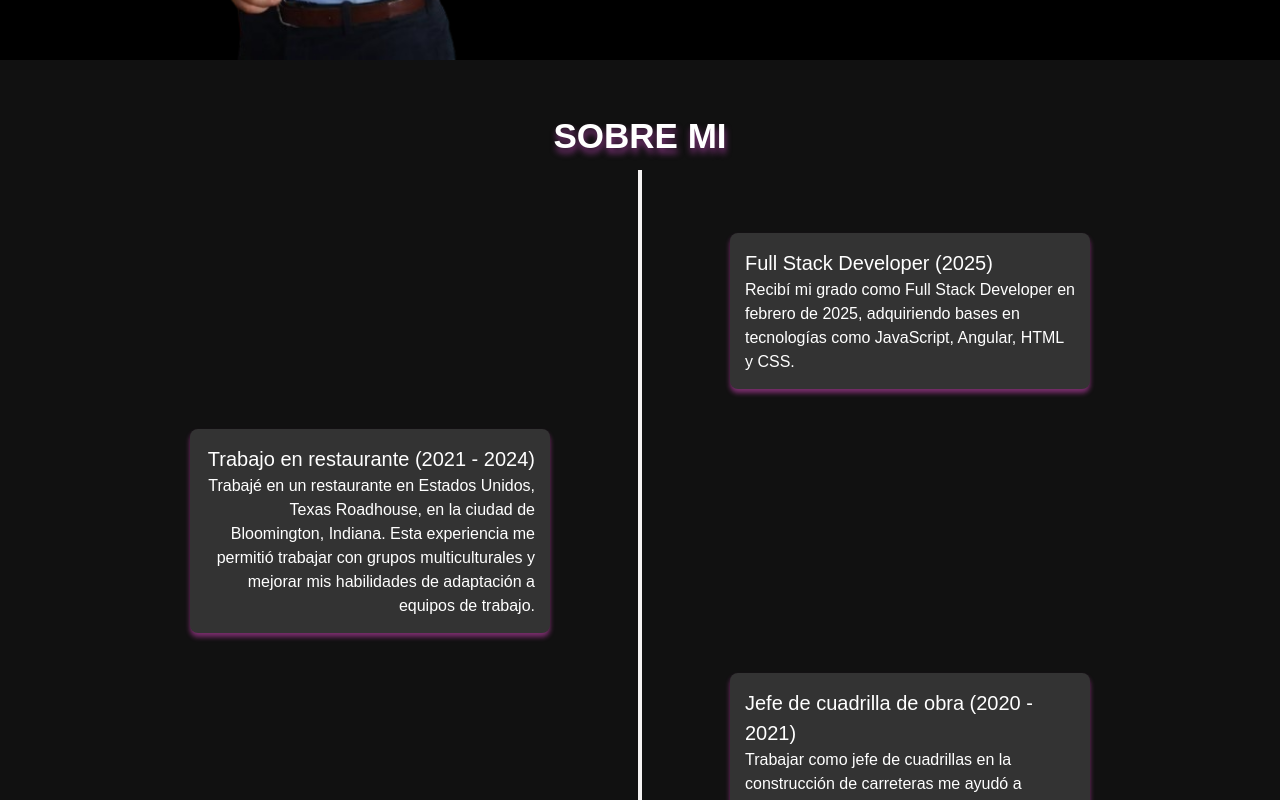
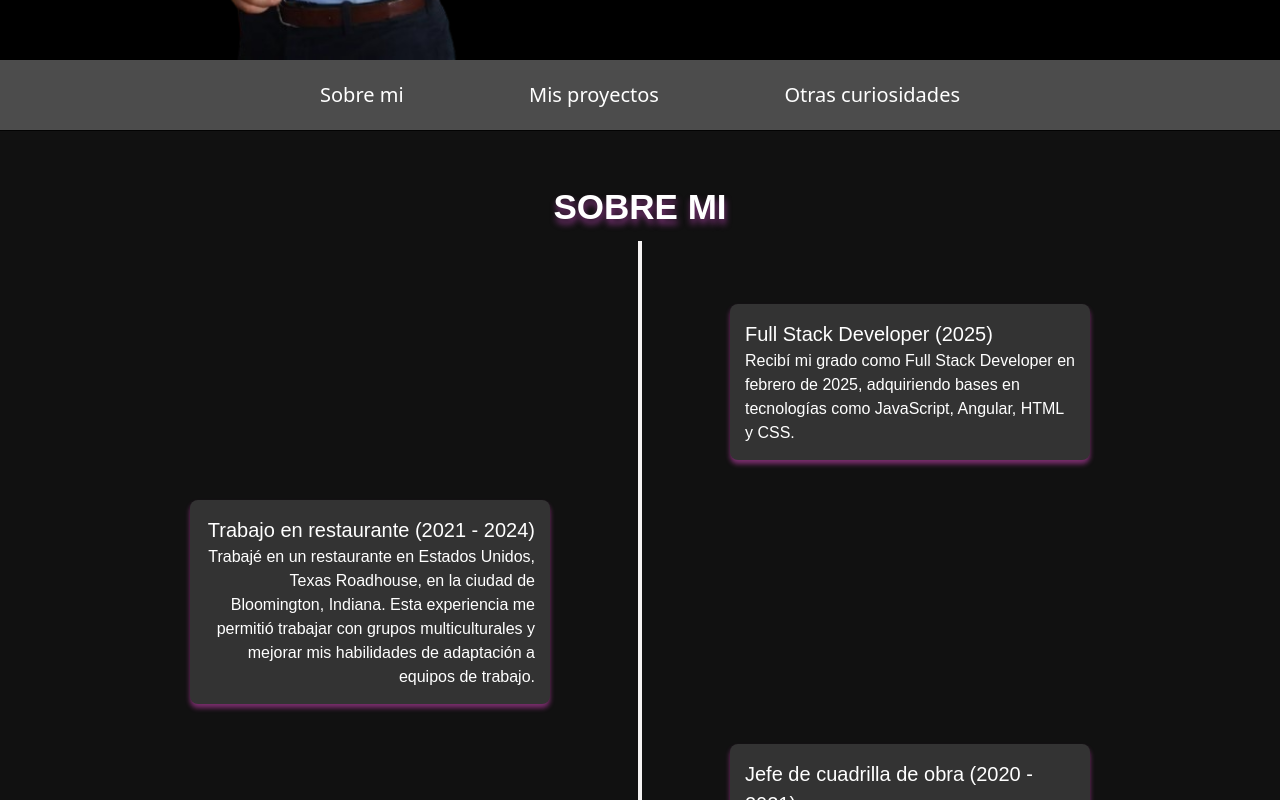
Before and after one commit to diiegodm/Diego_Arevalo, an Angular app: page / in a window 1280 px wide. Before the commit this address led to /home. Shown: the part 740-1540 px from the top of the page. Built offline with nearby package versions, Linux system fonts and the light colour scheme.

Commit message:
terminacion de la navbar y sobre mi

```diff
--- a/src/app/app.component.html
+++ b/src/app/app.component.html
@@ -1 +1 @@
-<router-outlet></router-outlet>
+<app-home></app-home>
--- a/src/app/app.component.ts
+++ b/src/app/app.component.ts
@@ -4,7 +4,7 @@ import { HomeComponent } from "./home/home.component.js";
 
 @Component({
   selector: 'app-root',
-  imports: [RouterOutlet],
+  imports: [RouterOutlet, HomeComponent],
   templateUrl: './app.component.html',
   styleUrl: './app.component.css'
 })
--- a/src/app/app.routes.ts
+++ b/src/app/app.routes.ts
@@ -1,15 +1,7 @@
 import { Routes } from '@angular/router';
+import { HomeComponent } from './home/home.component';
 
 export const routes: Routes = [
 
-    {
-        path:"",
-        redirectTo:'home',
-        pathMatch:'full'
-    },
-    {
-        path: "",
-        loadChildren: () => import('./home/home.routes').then(m => m.HOME_routes)
-    }
 
 ];
--- a/src/app/home/home.component.css
+++ b/src/app/home/home.component.css
@@ -69,6 +69,9 @@ position: absolute;
     box-shadow: 1px 5px 6px  rgba(231, 83, 224, 0.5);
     animation: animate 0.3s  ;
 }
+/* navegacion */
+
+
 @keyframes animate {
     0% {
         box-shadow: 0px 0px 0px rgba(231, 83, 224, 0.3);
@@ -131,3 +134,171 @@ position: absolute;
         top: 15%;
     }
 }
+/* navegacion */
+
+.navbar {
+    display: flex;
+    justify-content: space-between;
+    align-items: center;
+    padding: 20px 0;
+    position: sticky;
+    top: 0;
+    left: 0;
+    right: 0;
+    z-index: 1000;
+    background-color: #0f0f0fbe;
+    color: white;
+    border-bottom: 1px solid #030303;
+}
+
+
+
+ul {
+    display: flex;
+    gap: 20px;
+    list-style: none;
+    margin-right: 20px;
+    justify-content: space-between;
+    width: 50%;
+    margin: auto;
+    font-size: 20px;
+}
+
+li:hover {
+    color: #e753e0;
+}
+
+
+
+
+
+/*
+//sobre mi  */
+
+
+.body {
+    font-family: Arial, sans-serif;
+    background-color: #000000ee;
+    color: #fff;
+    display: flex;
+    justify-content: center;
+    align-items: center;
+    min-height: 100vh;
+    margin: 0;
+    padding: 20px;
+    position: relative;
+  }
+
+  .timeline {
+    position: relative;
+    width: 80%;
+    max-width: 900px;
+
+    h1{
+      text-align: center;
+      font-size: 35px;
+      margin-top: 30px;
+      margin-bottom: 70px;
+      font-weight: bold;
+      text-transform: uppercase;
+      text-shadow: 1px 5px 6px  rgba(231, 83, 224, 0.5);
+
+    }
+  }
+
+
+
+  .timeline::before {
+    content: "";
+    margin-top: 10%;
+    position: absolute;
+    top: 0;
+    left: 50%;
+    width: 4px;
+    height: 100%;
+    background: #f5f3f3;
+    transform: translateX(-50%);
+  }
+
+
+  .timeline-item {
+    display: flex;
+    align-items: center;
+    position: relative;
+    width: 100%;
+    margin-bottom: 40px;
+  }
+
+  .timeline-item:nth-child(even) {
+    justify-content: flex-end;
+  }
+
+
+  .timeline-date {
+    position: absolute;
+    top: 10px;
+    width: 150px;
+    text-align: center;
+    font-weight: bold;
+  }
+
+  .timeline-item:nth-child(odd) .timeline-date {
+    left: calc(50% - 180px);
+  }
+
+  .timeline-item:nth-child(even) .timeline-date {
+    right: calc(50% - 180px);
+  }
+
+
+  .timeline-content {
+    background: #333;
+    padding: 15px;
+    border-radius: 8px;
+    width: 40%;
+    box-shadow: 0 4px 5px rgba(238, 78, 211, 0.473);
+  }
+  .timeline-content h3{
+    font-size: 20px;
+    padding-top: 5 px;
+  }
+
+  .timeline-item:nth-child(odd) .timeline-content {
+    text-align: right;
+  }
+
+
+
+  /* Estilos del navbar flotante */
+
+
+
+  @media screen and (max-width: 768px) {
+    .timeline::before {
+        display: none;
+    }
+
+    .timeline-item {
+        flex-direction: column;
+        align-items: flex-start;
+        text-align: left;
+    }
+
+    .timeline-date {
+        position: relative;
+        left: 0;
+        width: auto;
+        margin-bottom: 5px;
+    }
+
+    .timeline-item:nth-child(odd) .timeline-date,
+    .timeline-item:nth-child(even) .timeline-date {
+        left: 0;
+        right: auto;
+    }
+
+    .timeline-content {
+        width: 100%;
+        text-align: left;
+    }
+  }
--- a/src/app/home/home.component.html
+++ b/src/app/home/home.component.html
@@ -1,28 +1,64 @@
 <body>
-    <section class="landing-section">
-        <div class="landing-container">
+  <section class="landing-section">
+    <div class="landing-container">
+      <img src="/mia.png" alt="Persona con sudadera" class="landing-image">
+      <h1 class="landing-title">WORK FOR IT...</h1>
+      <div class="card-container">
+        <div class="card"><a href="#sobre-mi">Sobre mi</a></div>
+        <div class="card"><a href="#mis-proyectos">Mis proyectos</a></div>
+        <div class="card"><a href="#otras-curiosidades">Otras curiosidades</a></div>
+      </div>
+    </div>
+  </section>
+
+  <!-- Navbar flotante -->
+  <nav class="navbar">
+    <ul>
+      <li><a href="#sobre-mi">Sobre mi</a></li>
+      <li><a href="#mis-proyectos">Mis proyectos</a></li>
+      <li><a href="#otras-curiosidades">Otras curiosidades</a></li>
+    </ul>
+
+  </nav>
 
 
-            <img src="/mia.png"
-                alt="Persona con sudadera"
-                class="landing-image">
+  <section id="sobre-mi" class="body">
 
-                <h1 class="landing-title">
-                    WORK FOR IT...
-                </h1>
+    <section class="timeline">
+        <h1>Sobre mi</h1>
+        <div class="timeline-item">
+          <div class="timeline-date"></div>
+          <div class="timeline-content">
+            <h3>Full Stack Developer (2025)</h3>
+            <p>Recibí mi grado como Full Stack Developer en febrero de 2025, adquiriendo bases en tecnologías como
+              JavaScript, Angular, HTML y CSS.</p>
+          </div>
+        </div>
 
-            <div class="card-container">
-                <div class="card">
-                    sobre mi
-                </div>
-                <div class="card">
-                    mis proyectos
-                </div>
-                <div class="card">
-                    otras curiosidades
-                </div>
-            </div>
+        <div class="timeline-item">
+          <div class="timeline-content">
+            <h3>Trabajo en restaurante (2021 - 2024)</h3>
+            <p>Trabajé en un restaurante en Estados Unidos, Texas Roadhouse, en la ciudad de Bloomington, Indiana. Esta
+              experiencia me permitió trabajar con grupos multiculturales y mejorar mis habilidades de adaptación a equipos
+              de trabajo.</p>
+          </div>
+        </div>
+
+        <div class="timeline-item">
+          <div class="timeline-content">
+            <h3>Jefe de cuadrilla de obra (2020 - 2021)</h3>
+            <p>Trabajar como jefe de cuadrillas en la construcción de carreteras me ayudó a desarrollar mis habilidades de
+              liderazgo y gestión de personal, tanto calificado como no calificado.</p>
+          </div>
+        </div>
+
+        <div class="timeline-item">
+          <div class="timeline-content">
+            <h3>Título de Ingeniero Civil (2020 - 2024)</h3>
+            <p>En 2024, recibí mi grado como Ingeniero Civil en la Universidad Francisco de Paula Santander, Cúcuta,
+              Colombia.</p>
+          </div>
         </div>
     </section>
-    <app-mis-proyectos></app-mis-proyectos>
+  </section>
 </body>
--- a/src/app/mis-proyectos/mis-proyectos.component.css
+++ /dev/null
@@ -1,120 +0,0 @@
-
-.body {
-  font-family: Arial, sans-serif;
-  background-color: #000000ee;
-  color: #fff;
-  display: flex;
-  justify-content: center;
-  align-items: center;
-  min-height: 100vh;
-  margin: 0;
-  padding: 20px;
-}
-
-.timeline {
-  position: relative;
-  width: 80%;
-  max-width: 900px;
-
-  h1{
-    text-align: center;
-    font-size: 35px;
-    margin-top: 30px;
-    margin-bottom: 70px;
-    font-weight: bold;
-    text-transform: uppercase;
-    text-shadow: 1px 5px 6px  rgba(231, 83, 224, 0.5);
-
-  }
-}
-
-
-
-.timeline::before {
-  content: "";
-  margin-top: 10%;
-  position: absolute;
-  top: 0;
-  left: 50%;
-  width: 4px;
-  height: 100%;
-  background: #f5f3f3;
-  transform: translateX(-50%);
-}
-
-
-.timeline-item {
-  display: flex;
-  align-items: center;
-  position: relative;
-  width: 100%;
-  margin-bottom: 40px;
-}
-
-.timeline-item:nth-child(even) {
-  justify-content: flex-end;
-}
-
-
-.timeline-date {
-  position: absolute;
-  top: 10px;
-  width: 150px;
-  text-align: center;
-  font-weight: bold;
-}
-
-.timeline-item:nth-child(odd) .timeline-date {
-  left: calc(50% - 180px);
-}
-
-.timeline-item:nth-child(even) .timeline-date {
-  right: calc(50% - 180px);
-}
-
-
-.timeline-content {
-  background: #333;
-  padding: 15px;
-  border-radius: 8px;
-  width: 40%;
-  box-shadow: 0 4px 5px rgba(238, 78, 211, 0.473);
-}
-.timeline-content h3{
-  font-size: 20px;
-  padding-top: 5 px;
-}
-
-.timeline-item:nth-child(odd) .timeline-content {
-  text-align: right;
-}
-
-@media screen and (max-width: 768px) {
-  .timeline::before {
-      display: none;
-  }
-
-  .timeline-item {
-      flex-direction: column;
-      align-items: flex-start;
-      text-align: left;
-  }
-
-  .timeline-date {
-      position: relative;
-      left: 0;
-      width: auto;
-      margin-bottom: 5px;
-  }
-
-  .timeline-item:nth-child(odd) .timeline-date,
-  .timeline-item:nth-child(even) .timeline-date {
-      left: 0;
-      right: auto;
-  }
-
-  .timeline-content {
-      width: 100%;
-      text-align: left;
-  }
-}
--- a/src/app/mis-proyectos/mis-proyectos.component.html
+++ /dev/null
@@ -1,41 +0,0 @@
-<section class="body">
-
-  <section class="timeline">
-    <h1>sobre mi </h1>
-    <div class="timeline-item">
-      <div class="timeline-date"></div>
-      <div class="timeline-content">
-        <h3>Full Stack Developer (2025)</h3>
-        <p>Recibí mi grado como Full Stack Developer en febrero de 2025, adquiriendo bases en tecnologías como
-          JavaScript, Angular, HTML y CSS.</p>
-      </div>
-    </div>
-
-    <div class="timeline-item">
-      <div class="timeline-content">
-        <h3>Trabajo en restaurante (2021 - 2024)</h3>
-        <p>Trabajé en un restaurante en Estados Unidos, Texas Roadhouse, en la ciudad de Bloomington, Indiana. Esta
-          experiencia me permitió trabajar con grupos multiculturales y mejorar mis habilidades de adaptación a equipos
-          de trabajo.</p>
-      </div>
-    </div>
-
-    <div class="timeline-item">
-      <div class="timeline-content">
-        <h3>Jefe de cuadrilla de obra (2020 - 2021)</h3>
-        <p>Trabajar como jefe de cuadrillas en la construcción de carreteras me ayudó a desarrollar mis habilidades de
-          liderazgo y gestión de personal, tanto calificado como no calificado.</p>
-      </div>
-    </div>
-
-    <div class="timeline-item">
-      <div class="timeline-content">
-        <h3>Título de Ingeniero Civil (2020 - 2024)</h3>
-        <p>En 2024, recibí mi grado como Ingeniero Civil en la Universidad Francisco de Paula Santander, Cúcuta,
-          Colombia.</p>
-      </div>
-    </div>
-
-  </section>
-
-</section>
```
Also changed, not shown: src/app/home/home.component.ts (+5 -3 lines), src/app/mis-proyectos/mis-proyectos.component.ts (deleted, +0 -12 lines).
